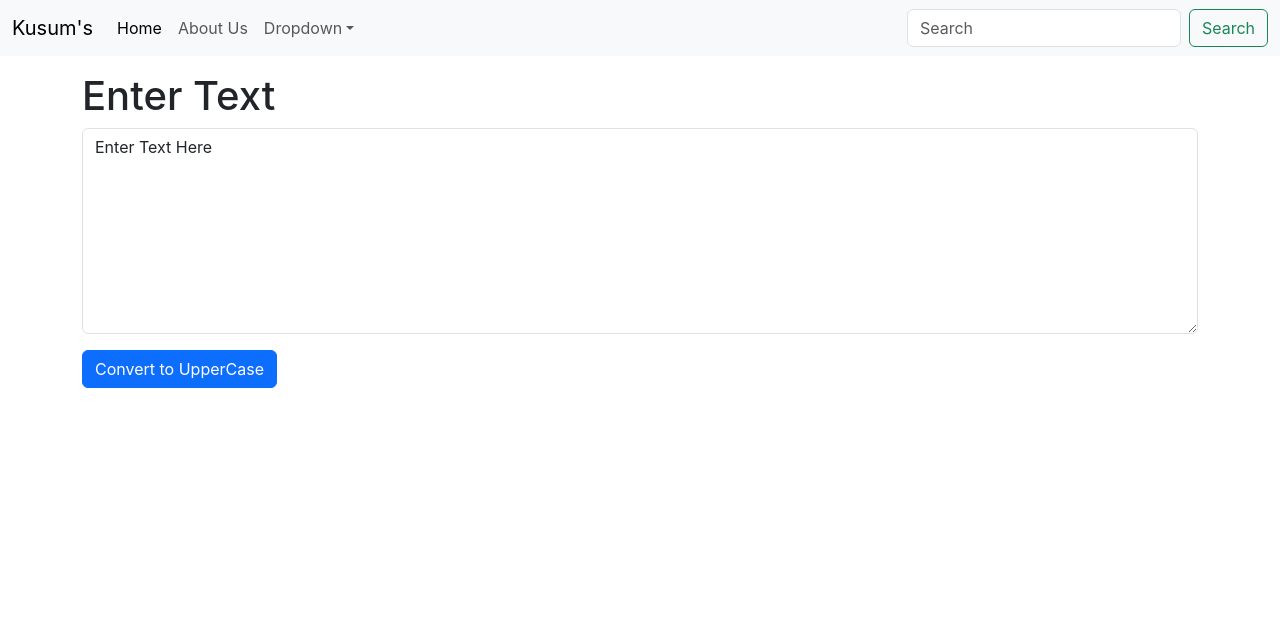
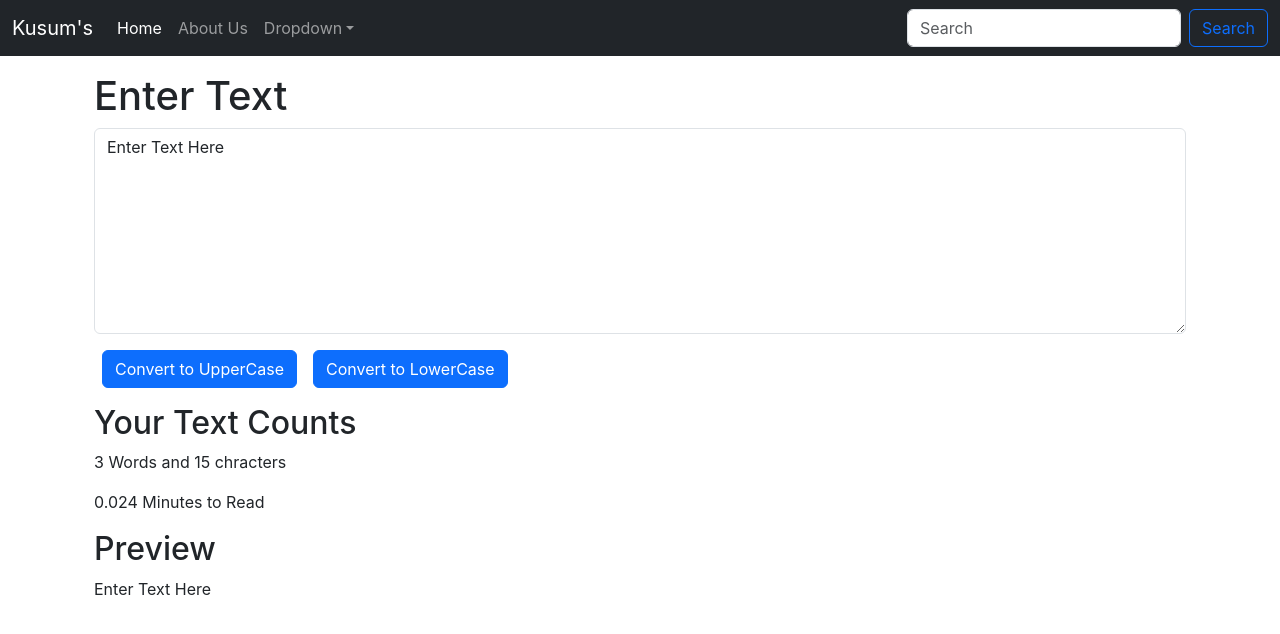
Before and after one commit to kuzum09/TextToolKit-Website-Using-React-, a React (Create React App) app: page / in a window 1280 px wide. Shown: the top 634 px of the page. Built offline with nearby package versions, Linux system fonts and the light colour scheme.

Commit message:
Dusra Commit

```diff
--- a/src/components/Navbar.js
+++ b/src/components/Navbar.js
@@ -3,7 +3,7 @@
 export default function Navbar(props) {
 	return (
 		<>
-			<nav className="navbar navbar-expand-lg bg-body-tertiary">
+			<nav className="navbar navbar-expand-lg navbar-dark bg-dark">
 				<div className="container-fluid">
 					<a className="navbar-brand" href="/">
 						{props.title}
@@ -68,7 +68,7 @@
 								placeholder="Search"
 								aria-label="Search"
 							/>
-							<button className="btn btn-outline-success" type="submit">
+							<button className="btn btn-outline-primary" type="submit">
 								Search
 							</button>
 						</form>
--- a/src/components/TextForm.js
+++ b/src/components/TextForm.js
@@ -6,14 +6,20 @@
 		let newText = text.toUpperCase();
 		setText(newText);
 	};
+	const handleLowClick = () => {
+		console.log("Upper Case was Clicked" + text);
+		let newText = text.toLowerCase();
+		setText(newText);
+	};
 	const handleOnChange = (event) => {
 		console.log(" On change");
 		// setText()
-		setText(event.target.value)
+		setText(event.target.value);
 	};
 	const [text, setText] = useState("Enter Text Here");
 	return (
-		<div>
+		<>
+			<div className="container">
 				<h1>{props.heading}</h1>
 				<div className="mb-3">
 					<textarea
@@ -23,9 +29,22 @@
 						rows="8"
 						onChange={handleOnChange}></textarea>
 				</div>
-			<button className="btn btn-primary" onClick={handleUpClick}>
+				<button className="btn btn-primary mx-2" onClick={handleUpClick}>
 					Convert to UpperCase
 				</button>
+				<button className="btn btn-primary mx-2" onClick={handleLowClick}>
+					Convert to LowerCase
+				</button>
 			</div>
+			<div className="container my-3">
+				<h2>Your Text Counts</h2>
+				<p>
+					{text.split(" ").length} Words and {text.length} chracters
+				</p>
+				<p>{0.008 * text.split(" ").length} Minutes to Read</p>
+				<h2>Preview</h2>
+				<p>{text}</p>
+			</div>
+		</>
 	);
 }
```
Lines whose indentation alone changed are shown as unchanged.
